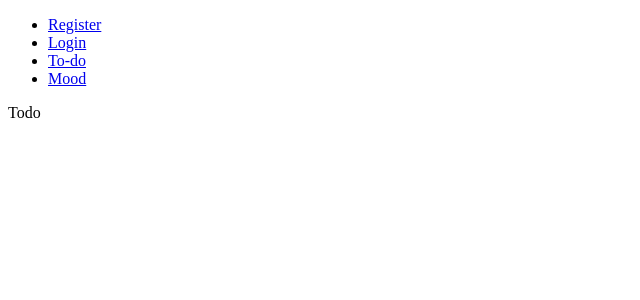
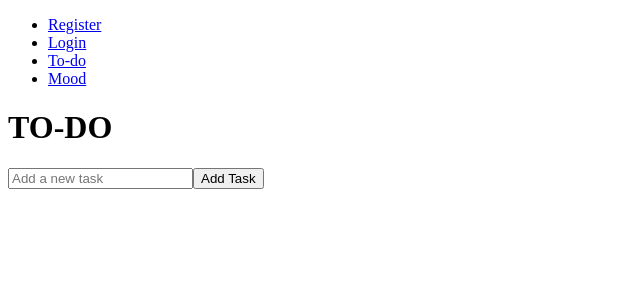
Before and after one commit to whitmanvari/React-To-Do-App, a React (Vite) app: page /todo in a window 1280 px wide. Shown: the top 300 px of the page, without its empty margins (0-640 px from the left). Built offline with nearby package versions, Linux system fonts and the light colour scheme.

Commit message:
Implement Todo component with task addition and display functionality.

```diff
--- a/src/Pages/Todo.jsx
+++ b/src/Pages/Todo.jsx
@@ -1,8 +1,34 @@
 import React from 'react'
+import { useState } from 'react'
 
 function Todo() {
+  const[task, setTask] = useState('')
+  const[tasks, setTasks] = useState([]) //array to hold tasks
+  const handleAddTask = () => {
+    if(task.trim() === '')
+      return; //prevent adding empty tasks
+    setTasks([...tasks, task]); //add task to the array
+    setTask(''); //clear input field
+  }
   return (
-    <div>Todo</div>
+    <div>
+      <h1>TO-DO </h1>
+      <input
+        type='text'
+        placeholder='Add a new task'
+        value={task}
+        onChange={(e) => setTask(e.target.value)}
+      />
+      <button onClick={handleAddTask}>Add Task</button>
+      {/* Display the list of tasks */}
+      <ul>
+        {tasks.map((text, key)=> (
+          <li key={key}>
+            {text}
+          </li>
+        ))}
+      </ul>
+    </div>
   )
 }
 
```
